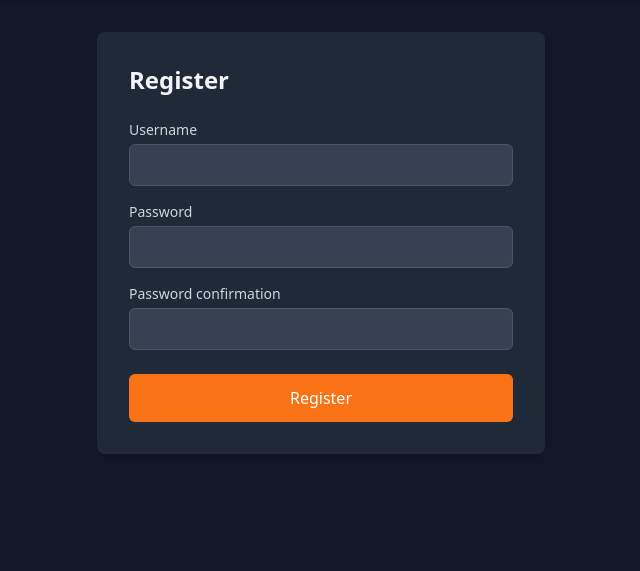
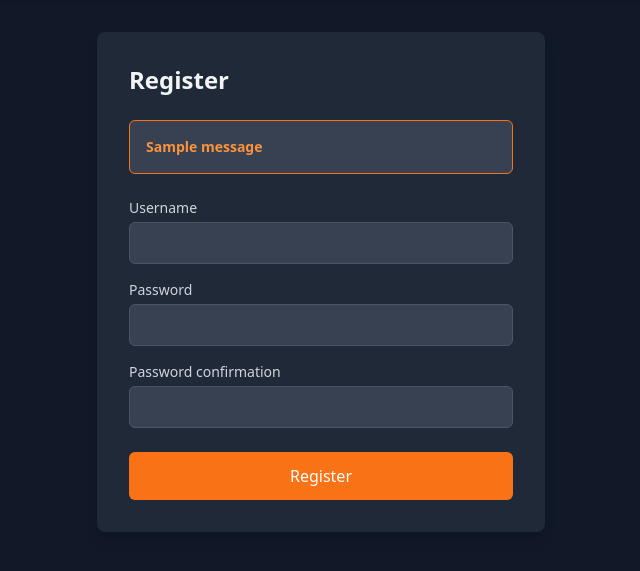
Before and after one commit to Tiagochicoo/django_template, a Django app: page /register/ in a window 1280 px wide. Shown: the part 60-631 px from the top of the page, without its empty margins (319-959 px from the left). Run offline with Django 5.2, Linux system fonts and the light colour scheme; tables that the repository leaves empty hold one stand-in row (values such as "Sample post"); one stand-in notice (Sample message) is shown; some libraries are stand-ins or nearby versions.

Commit message:
fix error message on the form for registration

```diff
--- a/template_project/core/views.py
+++ b/template_project/core/views.py
@@ -13,6 +13,7 @@ def landing_view(request):
 def dashboard_view(request):
     return render(request, 'dashboard.html', {'user': request.user})
 
+# core/views.py (partial)
 def register_view(request):
     if request.method == 'POST':
         form = RegisterForm(request.POST)
@@ -20,6 +21,8 @@ def register_view(request):
             user = form.save()
             login(request, user)
             return redirect('dashboard')
+        else:
+            messages.error(request, "Registration failed. Please correct the errors below.")
     else:
         form = RegisterForm()
     return render(request, 'register.html', {'form': form})
--- a/template_project/templates/register.html
+++ b/template_project/templates/register.html
@@ -5,6 +5,13 @@
         <h1 class="text-2xl font-bold text-gray-100 mb-6">Register</h1>
         <form method="post" class="space-y-6">
             {% csrf_token %}
+            {% if messages %}
+                <div class="mb-6 p-4 bg-gray-700 rounded-md border border-orange-500">
+                    {% for message in messages %}
+                        <p class="text-orange-400 text-sm font-bold">{{ message }}</p>
+                    {% endfor %}
+                </div>
+            {% endif %}
             <div class="space-y-4">
                 {% for field in form %}
                     <div>
@@ -16,7 +23,7 @@
                                class="w-full px-4 py-2 bg-gray-700 border border-gray-600 text-gray-100 rounded-md focus:ring-2 focus:ring-orange-500 focus:border-orange-500"
                                {% if field.field.required %}required{% endif %}>
                         {% if field.errors %}
-                            <p class="text-orange-400 text-sm mt-1">{{ field.errors.0 }}</p>
+                            <p class="text-orange-400 text-sm mt-1 font-bold">{{ field.errors.0 }}</p>
                         {% endif %}
                     </div>
                 {% endfor %}
```
